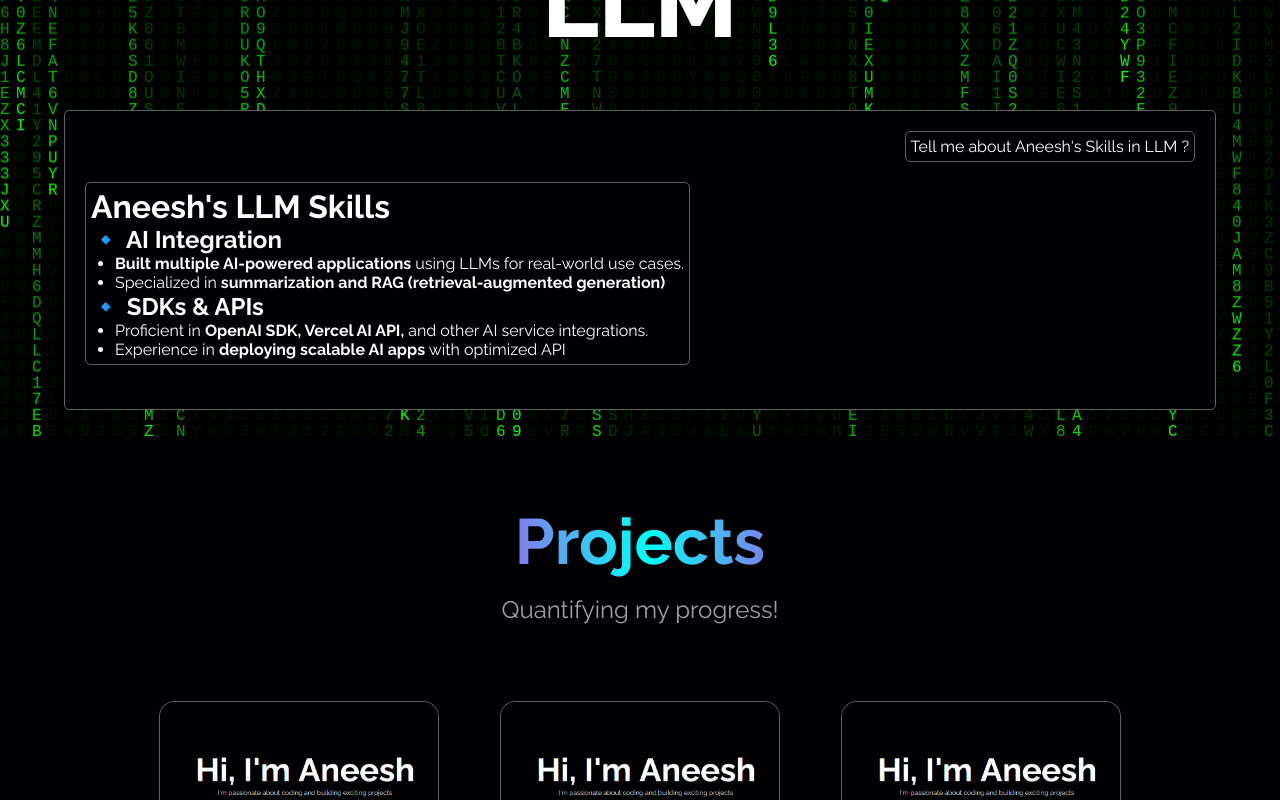
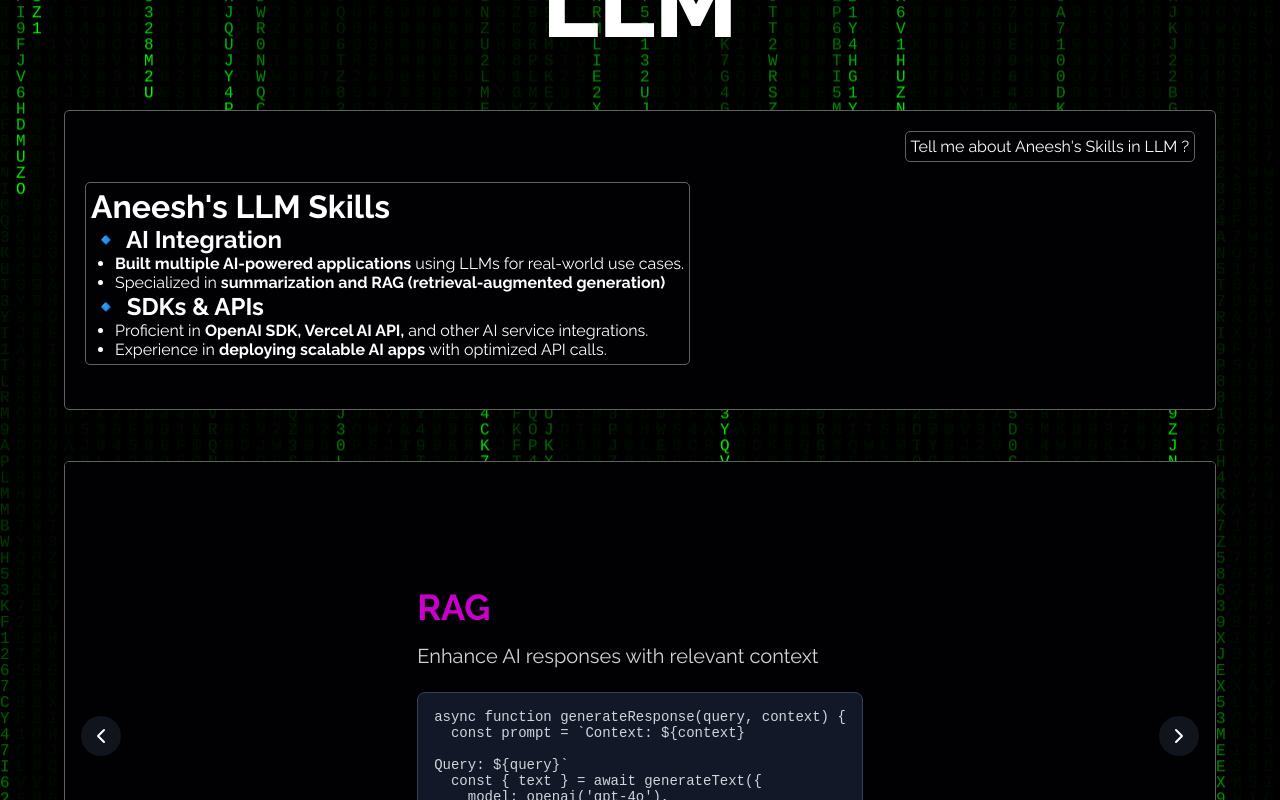
Before and after one commit to aneeshpatne/Personal-Portfolio, a Next.js app: page / in a window 1280 px wide. Shown: the part 2000-2800 px from the top of the page. Built offline with nearby package versions, Linux system fonts and the light colour scheme.

Commit message:
feat: add AICarousel component with slide functionality and integrate into LLM component

```diff
--- /dev/null
+++ b/src/components/AI-carousel.jsx
@@ -0,0 +1,147 @@
+"use client";
+
+import { useState, useEffect, useCallback } from "react";
+import { motion, AnimatePresence } from "framer-motion";
+import { ChevronLeft, ChevronRight } from "lucide-react";
+import styles from "./style/AICarousel.module.css";
+
+const slides = [
+  {
+    title: "API Integration",
+    content: "Seamlessly connecting app with AI services",
+    code: `import { openai } from '@ai-sdk/openai'
+
+const response = await openai.chat.completions.create({
+  model: "gpt-4o",
+  messages: [{ role: "user", content: "Hello, AI!" }]
+})`,
+    color: "#00ffff",
+  },
+  {
+    title: "RAG",
+    content: "Enhance AI responses with relevant context",
+    code: `async function generateResponse(query, context) {
+  const prompt = \`Context: \${context}\n\nQuery: \${query}\`
+  const { text } = await generateText({
+    model: openai('gpt-4o'),
+    prompt: prompt
+  })
+  return text
+}`,
+    color: "#ff00ff",
+  },
+  {
+    title: "Prompt Engineering",
+    content: "Craft effective prompts for optimal AI output",
+    code: `const engineeredPrompt = \n
+\`You are an helpful resume based asistant.\nTask: Basesd on the context provided answer the question.\nContext: [RELEVANT_INFORMATION]\nOutput format: [DESIRED_FORMAT]\n\nUser query: [USER_INPUT]\n\``,
+    color: "#ffff00",
+  },
+];
+
+export default function AICarousel() {
+  const [currentIndex, setCurrentIndex] = useState(0);
+  const [isPaused, setIsPaused] = useState(false);
+
+  const nextSlide = useCallback(() => {
+    setCurrentIndex((prevIndex) => (prevIndex + 1) % slides.length);
+  }, []);
+
+  const prevSlide = useCallback(() => {
+    setCurrentIndex(
+      (prevIndex) => (prevIndex - 1 + slides.length) % slides.length
+    );
+  }, []);
+
+  useEffect(() => {
+    const intervalId = setInterval(() => {
+      if (!isPaused) {
+        nextSlide();
+      }
+    }, 5000);
+
+    return () => clearInterval(intervalId);
+  }, [isPaused, nextSlide]);
+
+  return (
+    <div
+      className={styles.carouselContainer}
+      onMouseEnter={() => setIsPaused(true)}
+      onMouseLeave={() => setIsPaused(false)}
+    >
+      <AnimatePresence initial={false} custom={currentIndex}>
+        <motion.div
+          key={currentIndex}
+          custom={currentIndex}
+          variants={{
+            enter: (direction) => ({
+              x: direction > 0 ? 1000 : -1000,
+              opacity: 0,
+            }),
+            center: {
+              zIndex: 1,
+              x: 0,
+              opacity: 1,
+            },
+            exit: (direction) => ({
+              zIndex: 0,
+              x: direction < 0 ? 1000 : -1000,
+              opacity: 0,
+            }),
+          }}
+          initial="enter"
+          animate="center"
+          exit="exit"
+          transition={{
+            x: { type: "spring", stiffness: 300, damping: 30 },
+            opacity: { duration: 0.2 },
+          }}
+          className={styles.slide}
+        >
+          <div className={styles.slideContent}>
+            <h2
+              className={styles.slideTitle}
+              style={{ color: slides[currentIndex].color }}
+            >
+              {slides[currentIndex].title}
+            </h2>
+            <p className={styles.slideDescription}>
+              {slides[currentIndex].content}
+            </p>
+            <pre className={styles.codeBlock}>
+              <code className={styles.codeText}>
+                {slides[currentIndex].code}
+              </code>
+            </pre>
+          </div>
+        </motion.div>
+      </AnimatePresence>
+
+      <button
+        className={`${styles.navButton} ${styles.prevButton}`}
+        onClick={prevSlide}
+        aria-label="Previous slide"
+      >
+        <ChevronLeft />
+      </button>
+      <button
+        className={`${styles.navButton} ${styles.nextButton}`}
+        onClick={nextSlide}
+        aria-label="Next slide"
+      >
+        <ChevronRight />
+      </button>
+
+      <div className={styles.indicators}>
+        {slides.map((_, index) => (
+          <div
+            key={index}
+            className={`${styles.indicator} ${
+              index === currentIndex ? styles.indicatorActive : ""
+            }`}
+          />
+        ))}
+      </div>
+    </div>
+  );
+}
--- a/src/components/LLM.jsx
+++ b/src/components/LLM.jsx
@@ -2,6 +2,7 @@
 import styles from "./style/LLM.module.css";
 import { useEffect, useRef, useState } from "react";
 import ReactMarkdown from "react-markdown";
+import AICarousel from "./AI-carousel";
 const data = [
   "#",
   "Aneesh's",
@@ -143,6 +144,7 @@ const MatrixLLM = () => {
           <SentMessage />
           <ReceiveMessage />
         </div>
+        <AICarousel />
       </div>
     </div>
   );
--- /dev/null
+++ b/src/components/style/AICarousel.module.css
@@ -0,0 +1,125 @@
+.carouselContainer {
+  position: relative;
+  width: 90%;
+  height: 550px;
+  overflow: hidden;
+  border-radius: 5px;
+  border: 1px solid var(--dark-bg-accent);
+  margin: 2%;
+}
+
+.slide {
+  position: absolute;
+  width: 100%;
+  height: 100%;
+  display: flex;
+  align-items: center;
+  justify-content: center;
+  background-color: var(--dark-bg);
+}
+
+.slideContent {
+  color: white;
+  padding: 2rem;
+  max-width: 48rem;
+  z-index: 1;
+}
+
+.slideTitle {
+  font-size: 2.25rem;
+  font-weight: bold;
+  margin-bottom: 1rem;
+  animation: pulse 2s infinite;
+}
+
+@keyframes pulse {
+  0%,
+  100% {
+    opacity: 1;
+  }
+  50% {
+    opacity: 0.5;
+  }
+}
+
+.slideDescription {
+  font-size: 1.25rem;
+  margin-bottom: 1.5rem;
+  color: #d1d5db;
+}
+
+.codeBlock {
+  background-color: #111827;
+  padding: 1rem;
+  border-radius: 0.5rem;
+  border: 1px solid #374151;
+}
+
+.codeText {
+  font-size: 0.875rem;
+  color: #d1d5db;
+}
+
+.navButton {
+  position: absolute;
+  top: 50%;
+  transform: translateY(-50%);
+  background-color: rgba(31, 41, 55, 0.5);
+  color: white;
+  border: none;
+  width: 2.5rem;
+  height: 2.5rem;
+  border-radius: 50%;
+  display: flex;
+  align-items: center;
+  justify-content: center;
+  cursor: pointer;
+  transition: background-color 0.3s;
+  z-index: 10;
+}
+
+.navButton:hover {
+  background-color: rgba(31, 41, 55, 0.75);
+}
+
+.prevButton {
+  left: 1rem;
+}
+
+.nextButton {
+  right: 1rem;
+}
+
+.indicators {
+  position: absolute;
+  bottom: 1rem;
+  left: 50%;
+  transform: translateX(-50%);
+  display: flex;
+  gap: 0.5rem;
+  z-index: 10;
+}
+
+.indicator {
+  width: 0.5rem;
+  height: 0.5rem;
+  border-radius: 50%;
+  background-color: #4b5563;
+}
+
+.indicatorActive {
+  background-color: white;
+}
+@media (max-width: 768px) {
+  .slideTitle {
+    font-size: 1.5rem;
+  }
+
+  .slideDescription {
+    font-size: 1rem;
+  }
+
+  .codeText {
+    font-size: 0.75rem;
+  }
+}
```
